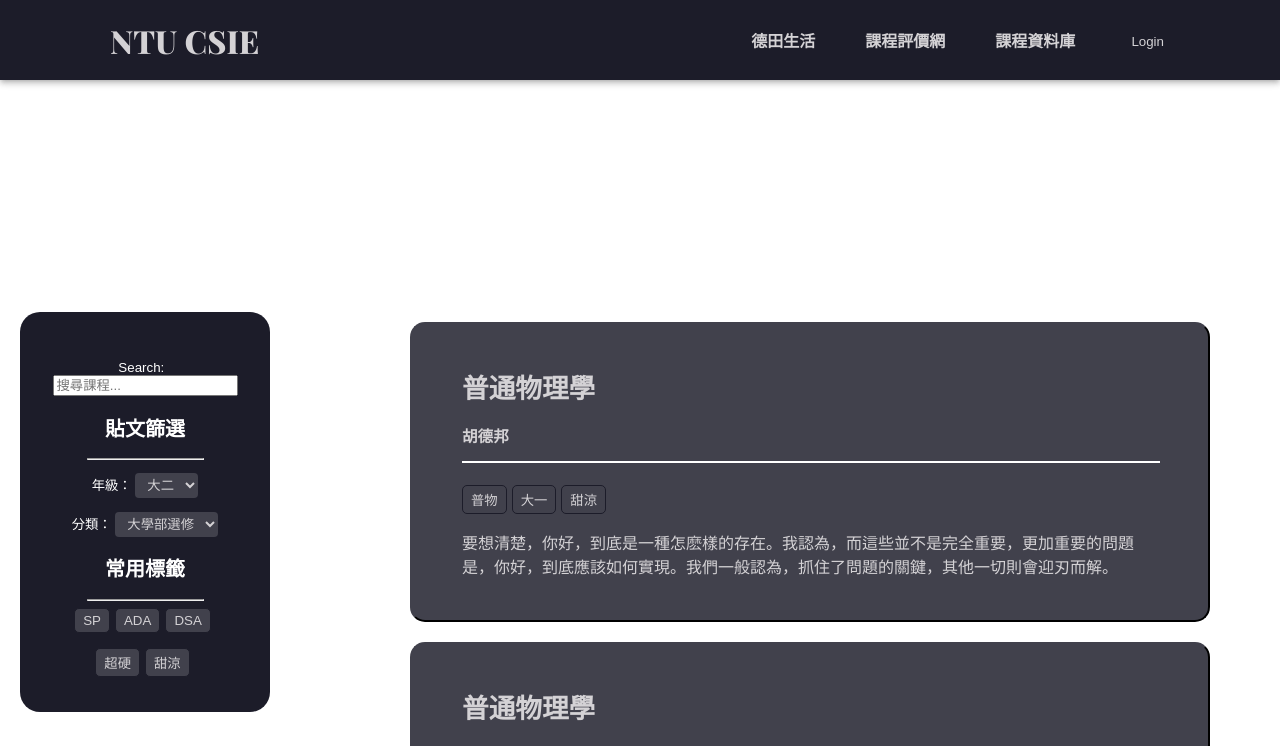
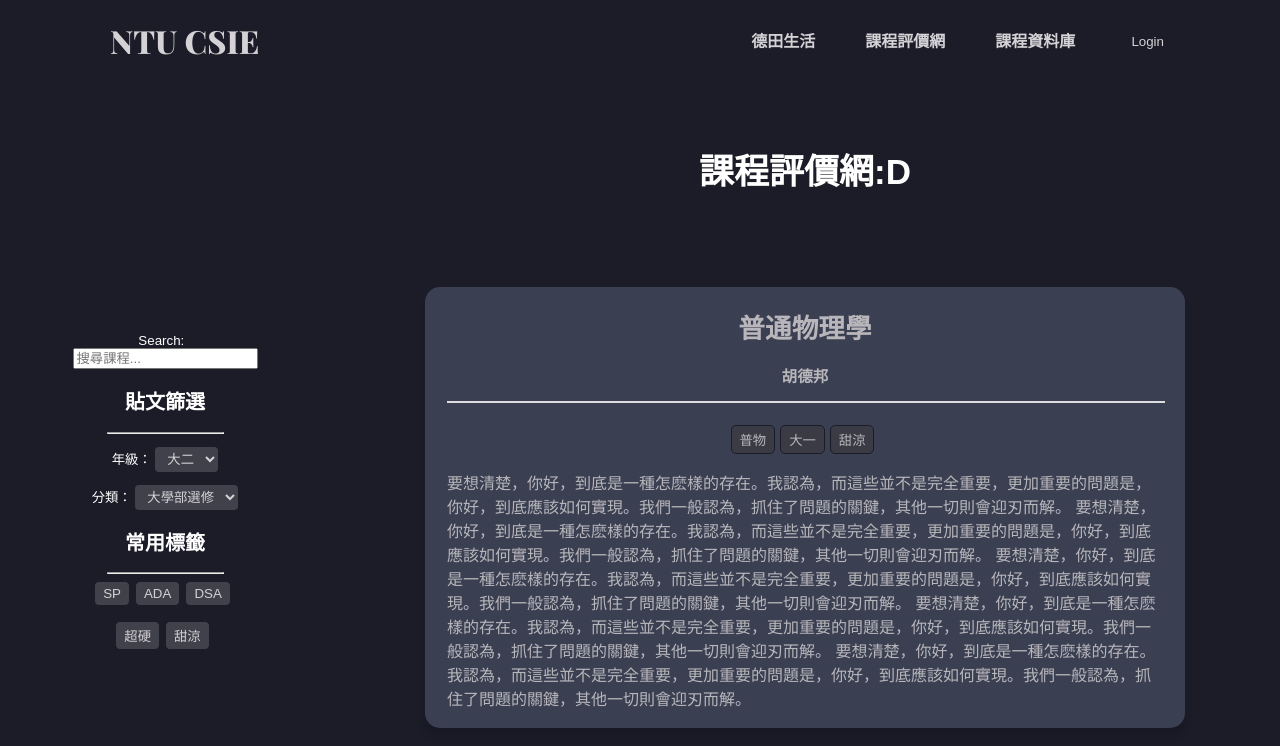
Before and after one commit to NTUCSIECouncil/council.csie-frontend, a Next.js app: page /rate/filterResults in a window 1280 px wide. Shown: the top 746 px of the page. Built offline with nearby package versions, Linux system fonts and the light colour scheme; no server answers.

Commit message:
add flex for rate/filterResults page

```diff
--- a/src/app/rate/filterResults/page.tsx
+++ b/src/app/rate/filterResults/page.tsx
@@ -2,17 +2,17 @@
 import Link from 'next/link';
 import { type FC } from 'react';
 import styles from '@/styles/rate.module.css';
+import FullScreen from '@/components/FullScreen';
 
 const Page: FC = () => {
   return (
-    <main className={styles.body}>
-      <h1 className={styles.title}>課程評價網:D</h1>
+    <div className={styles.bodyFilter}>
+      <div className={styles.searchArea}>
         <div className={styles.layoutVer}>
           <button className={styles.leftBar}>
             <p>Search: &nbsp;
               <input id="search" placeholder='搜尋課程...'></input>
             </p>
-        {/* <Search placeholder='搜尋課程...'/> */}
             <h2>貼文篩選</h2>
             <hr style={{ width: '50%', margin: 'left' }} />
             <p>年級：&nbsp;
@@ -43,9 +43,30 @@ const Page: FC = () => {
             <a href="/tagged/甜涼" className={styles.tag}>甜涼</a>
           </button>
         </div>
+      </div>
       <div className={styles.mainLayout}>
+          <h1 className={styles.titleFilter}>課程評價網:D</h1>
+          {/* <Link href="/rate/courses/"> */}
+            <button className={styles.mainButton}>
               <div>
-          <Link href="/rate/courses/">
+                <h1>普通物理學</h1>
+                <h3 text-align="left">胡德邦</h3>
+                <hr color="white" style={{ width: '100%' }}/>
+                <br></br>
+                <a href="/tagged/SP" className={styles.tag}>普物</a>
+                <a href="/tagged/ADA" className={styles.tag}>大一</a>
+                <a href="/tagged/DSA" className={styles.tag}>甜涼</a>
+                <p className={styles.paragraph}>
+                要想清楚，&#20320;&#22909;，到底是一種怎麽樣的存在。我認為，而這些並不是完全重要，更加重要的問題是，&#20320;&#22909;，到底應該如何實現。我們一般認為，抓住了問題的關鍵，其他一切則會迎刃而解。
+                要想清楚，&#20320;&#22909;，到底是一種怎麽樣的存在。我認為，而這些並不是完全重要，更加重要的問題是，&#20320;&#22909;，到底應該如何實現。我們一般認為，抓住了問題的關鍵，其他一切則會迎刃而解。
+                要想清楚，&#20320;&#22909;，到底是一種怎麽樣的存在。我認為，而這些並不是完全重要，更加重要的問題是，&#20320;&#22909;，到底應該如何實現。我們一般認為，抓住了問題的關鍵，其他一切則會迎刃而解。
+                要想清楚，&#20320;&#22909;，到底是一種怎麽樣的存在。我認為，而這些並不是完全重要，更加重要的問題是，&#20320;&#22909;，到底應該如何實現。我們一般認為，抓住了問題的關鍵，其他一切則會迎刃而解。
+                要想清楚，&#20320;&#22909;，到底是一種怎麽樣的存在。我認為，而這些並不是完全重要，更加重要的問題是，&#20320;&#22909;，到底應該如何實現。我們一般認為，抓住了問題的關鍵，其他一切則會迎刃而解。
+                </p>
+              </div>
+            </button>
+          {/* </Link> */}
+          {/* <Link href="/rate/courses/"> */}
             <button className={styles.mainButton}>
             <div>
                 <h1>普通物理學</h1>
@@ -60,13 +81,11 @@ const Page: FC = () => {
                 </p>
               </div>
             </button>
-          </Link>
-        </div>
-        <div>
-          <Link href="/rate/courses/">
+          {/* </Link> */}
+          {/* <Link href="/rate/courses"> */}
             <button className={styles.mainButton}>
               <div>
-                <h1>普通物理學</h1>
+                <h1 className={styles.courseName}>普通物理學</h1>
                 <h3 text-align="left">胡德邦</h3>
                 <hr color="white" style={{ width: '100%' }}/>
                 <br></br>
@@ -78,29 +97,9 @@ const Page: FC = () => {
                 </p>
               </div>
             </button>
-          </Link>
-        </div>
-        <div>
-          <Link href="/rate/courses">
-            <button className={styles.mainButton}>
-              <div>
-                <h1 className={styles.courseName}>普通物理學</h1>
-                <h3 text-align="left">胡德邦</h3>
-                {/* how to align right and put in same line? */}
-                <hr color="white" style={{ width: '100%' }}/>
-                <br></br>
-                <a href="/tagged/SP" className={styles.tag}>普物</a>
-                <a href="/tagged/ADA" className={styles.tag}>大一</a>
-                <a href="/tagged/DSA" className={styles.tag}>甜涼</a>
-                <p className={styles.paragraph}>
-                要想清楚，&#20320;&#22909;，到底是一種怎麽樣的存在。我認為，而這些並不是完全重要，更加重要的問題是，&#20320;&#22909;，到底應該如何實現。我們一般認為，抓住了問題的關鍵，其他一切則會迎刃而解。
-                </p>
-              </div>
-            </button>
-          </Link>
+          {/* </Link> */}
         </div>
     </div>
-    </main>
   );
 };
 
--- a/src/styles/rate.module.css
+++ b/src/styles/rate.module.css
@@ -15,6 +15,16 @@
   flex-direction: column;
   justify-content: center;
   align-items: center;
+}
+
+.bodyFilter {
+  font-family: Arial, sans-serif;
+  display: flex;
+  flex-direction: row;
+  justify-content: center;
+  align-items: left;
+  background-color: var(--background);
+  height: max-content;
 }
 
 .layoutVer {
@@ -35,11 +45,13 @@
   font-size: 40px
 }
 
-.titleRate {
+.titleFilter {
+  padding-top: 40px;
   text-align: center;
-  color: #d4d2d5;
-  font-size: 55px;
-  letter-spacing: 10px;
+  color: white;
+  font-size: 35px;
+  height: 100px;
+  vertical-align: center;
 }
 
 .word {
@@ -62,32 +74,36 @@
     /* align-items: center; */
 }
 
+.searchArea {
+  /* background-color: lightblue; */
+  padding: 20px;
+  height: auto;
+  padding-top: 185px;
+}
+
 .mainLayout {
   display: flex;
   flex-direction: column;
-  justify-content: center;
-  padding-top: 20px;
+  justify-content: flex-start;
+  /* justify-content: center; */
+  /* background-color: lightseagreen; */
+  align-items: center;
+  /* padding-top: 0px; */
+  padding-bottom: 50px;
   gap: 20px;
-  padding: 10px 10px;
-  width: 250px;
-  height: 700px;
-  margin-left: 400px;
-  margin-top: -300px;
 }
 
 .mainButton {
-  background-color: #41414c;
+  box-shadow: rgba(0, 0, 0, 0.15) 0px 10px 10px;
+  background-color: #40465a;
   color: var(--text);
-  padding: 10px 10px;
-  width: 800px;
-  height: 300px;
+  padding: 0px 20px;
+  width: 80%;
+  height: max-content;
   border-radius: 15px;
-  border-color: #41414c;
-  /* display: flex;
-    flex-direction: column; */
-  text-align: left;
-  padding-left: 50px;
-  padding-right: 50px;
+  border-color: transparent;
+  opacity: 0.85;
+  cursor: pointer;
 }
 
 .selectBox {
```
Lines whose indentation alone changed are shown as unchanged.
